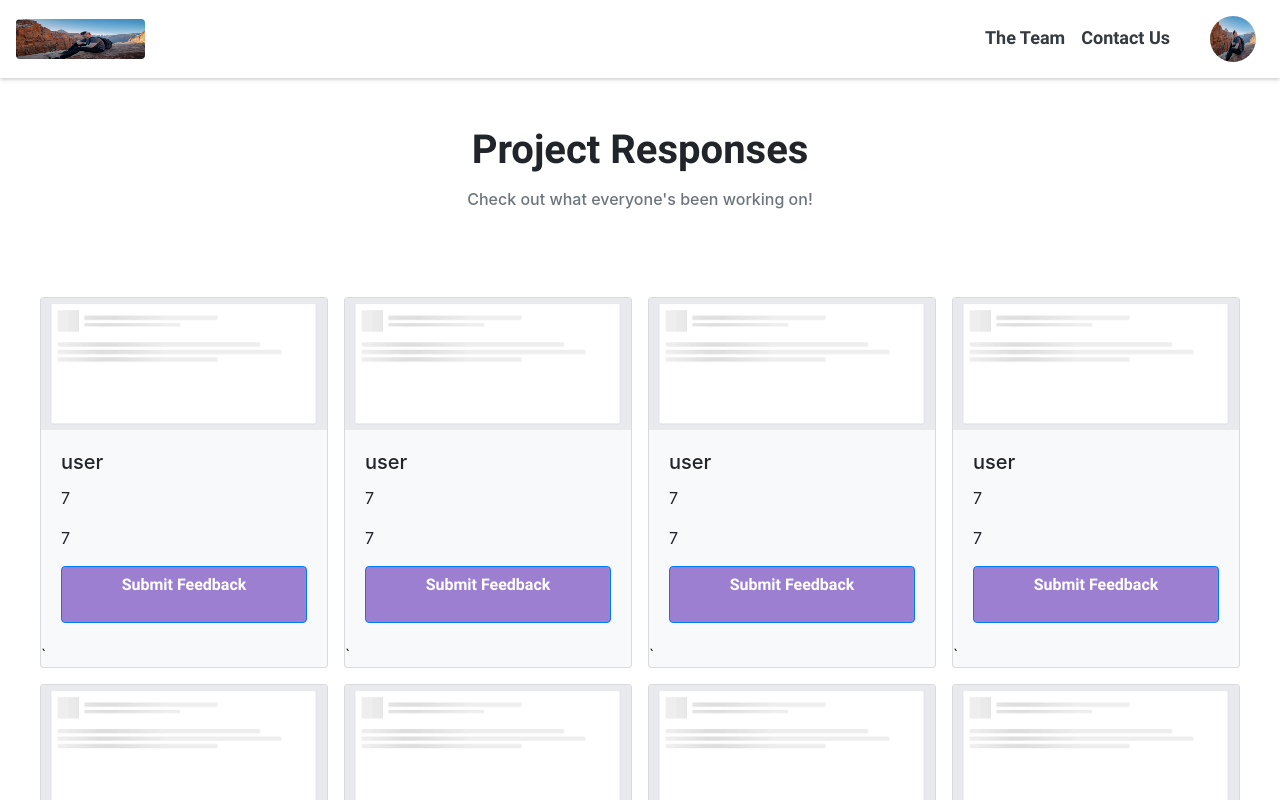
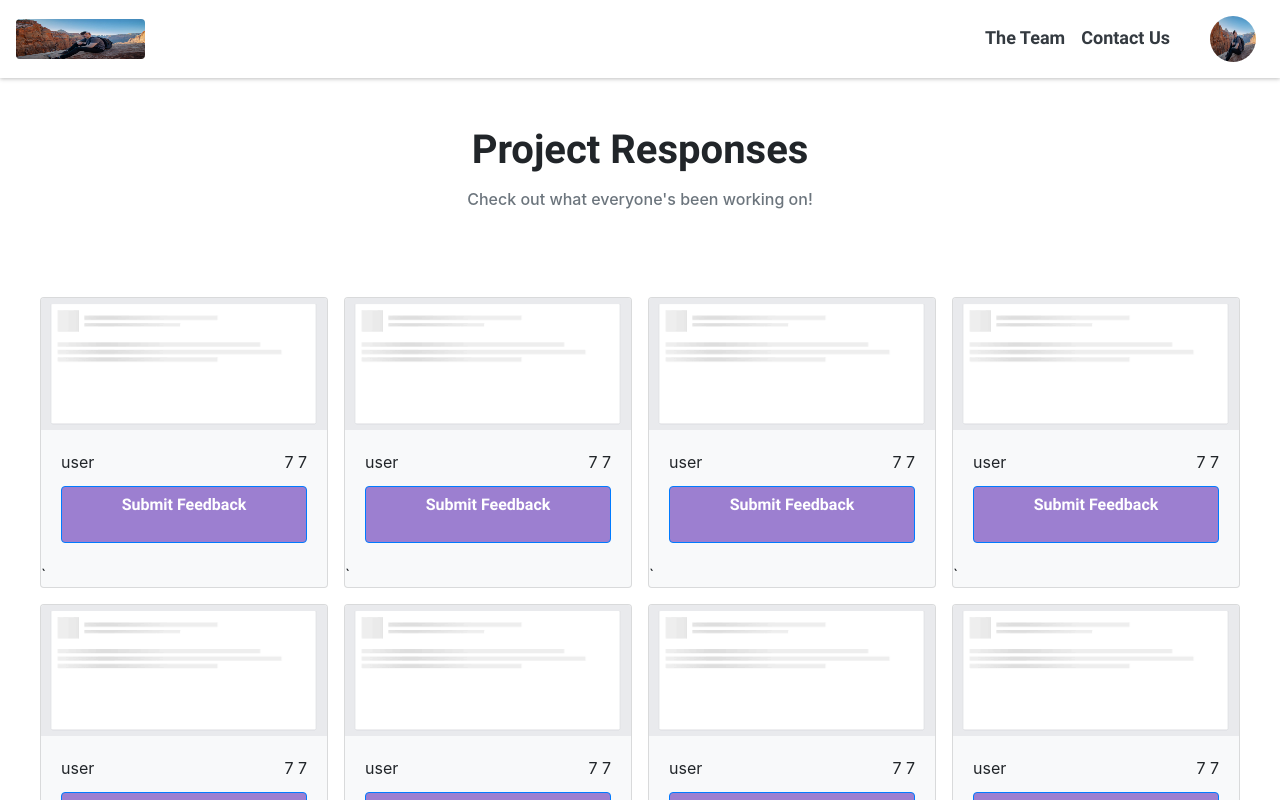
Before and after one commit to m-product/uxmarketplace, a React (Create React App) app in the folder front-end/: page /project-response-list in a window 1280 px wide. Shown: the top 800 px of the page. Built offline with nearby package versions, Linux system fonts and the light colour scheme.

Commit message:
format of likes and comments section

```diff
--- a/front-end/src/components/projectResponses/ProjectResponse.js
+++ b/front-end/src/components/projectResponses/ProjectResponse.js
@@ -9,9 +9,10 @@ const ProjectResponse = ({username, likes, comments}) => {
         <div className="card bg-light m-2" style={{width: '18rem'}}>
             <img className="card-img-top" src={require('../../assets/placeholder.png')} alt="Card image cap"/>
             <div className="card-body">
-                <h5 className="card-title">{username}</h5>
-                <p className="card-text">{likes}</p>
-                <p className="card-text">{comments}</p>
+                <div className="row">
+                    <p className="card-title text-left col-sm-6">{username}</p>
+                    <p className="card-text text-right col-sm-6">{likes}  {comments}</p>
+                </div>
                 <a href="#" className="btn btn-primary">Submit Feedback</a>
             </div>`
         </div>
```
